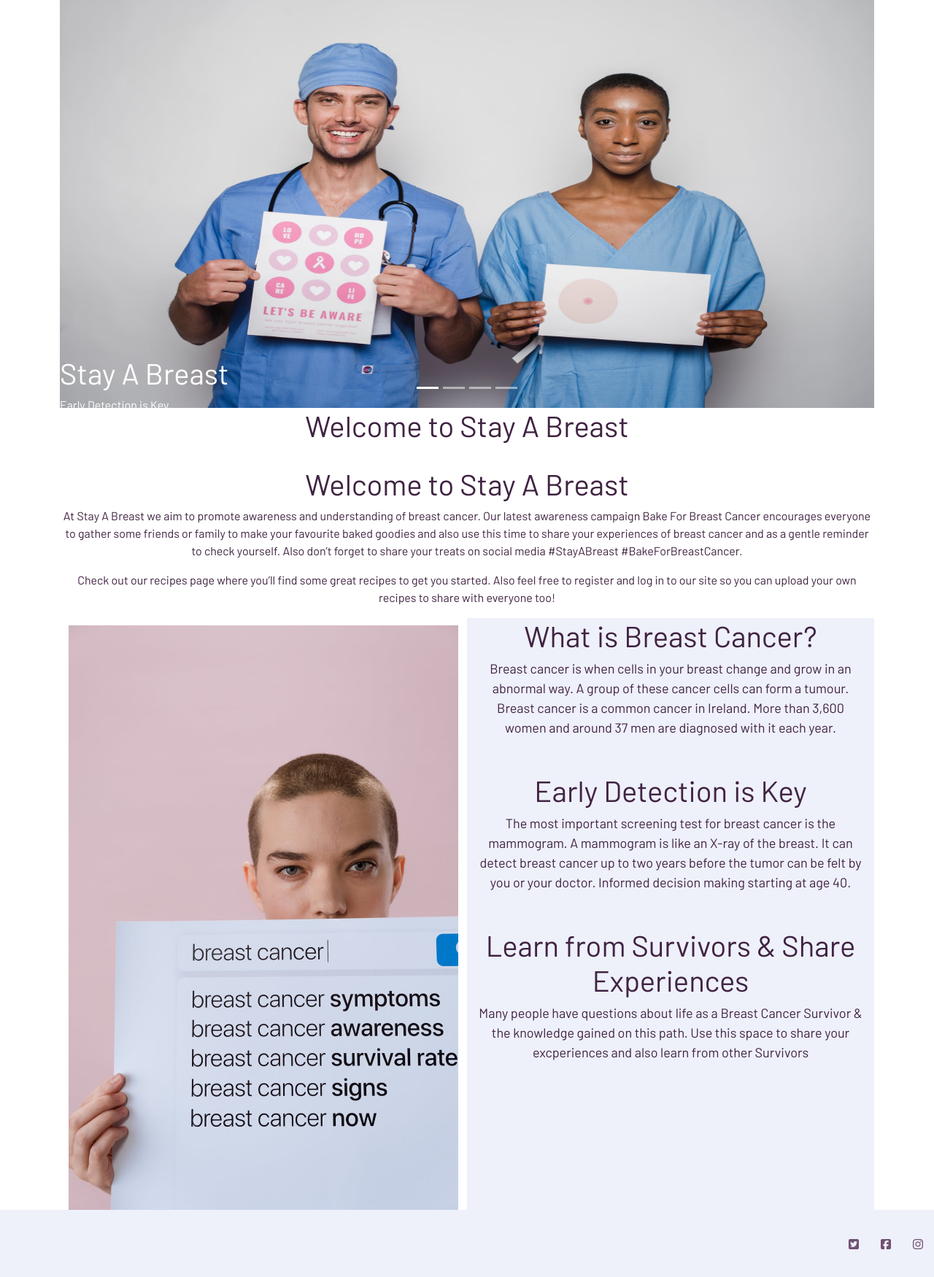
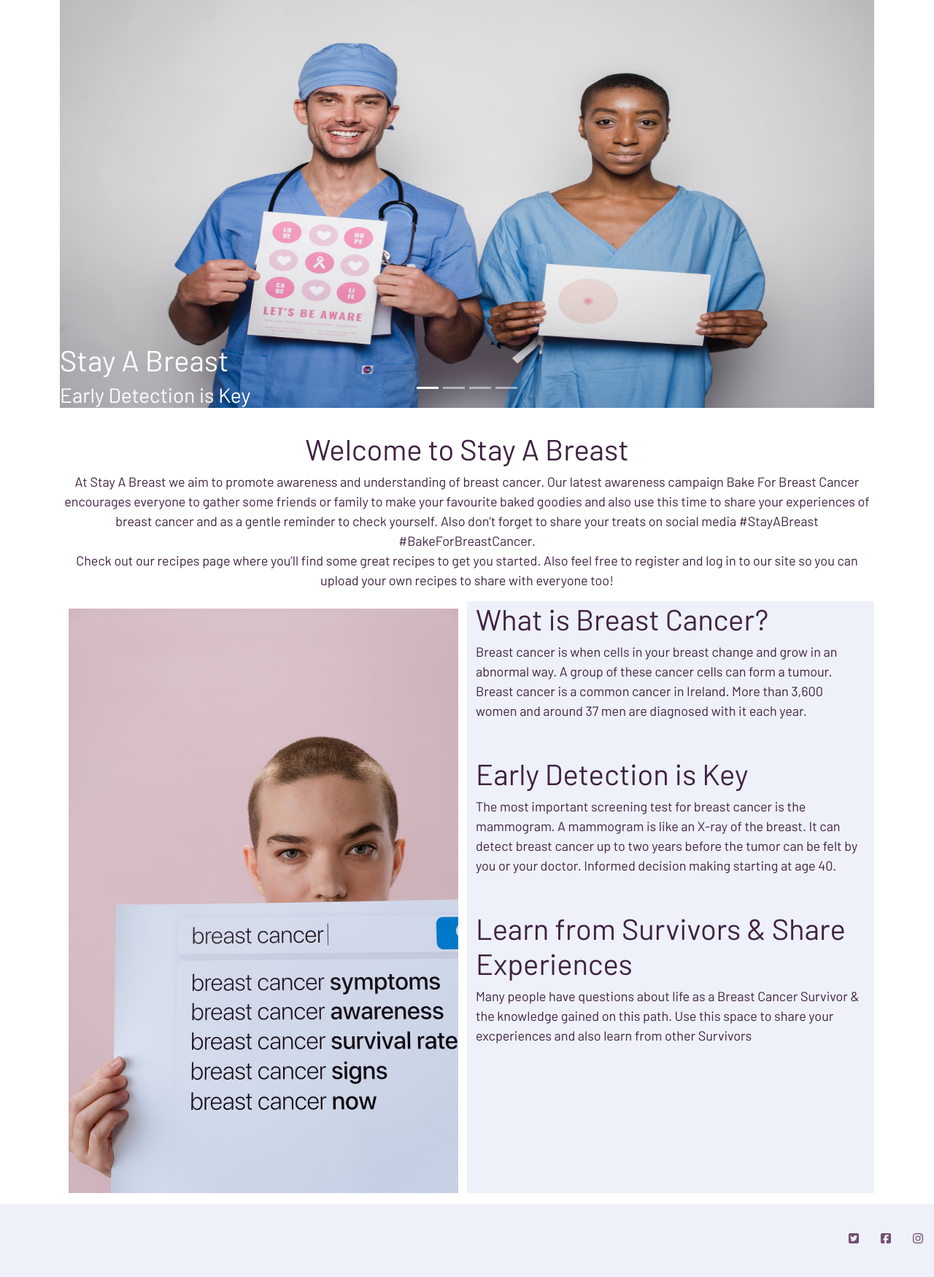
Before and after one commit to Sharon-B/BreastCancerAwarenessBakingApp, a Flask app: page / in a window 1280 px wide. Shown: the part 111-1861 px from the top of the page at 73% size. After the commit the page ends 1815 px from the top, so only its background shows below. Run offline with Flask 2, Linux system fonts and the light colour scheme; data that the repository does not hold is empty; some libraries are stand-ins or nearby versions.

Commit message:
Remove background color from the Intro paragraph by adding a new class

```diff
--- a/static/css/style.css
+++ b/static/css/style.css
@@ -116,14 +116,6 @@ footer {
     text-align: left!important;
 }
 
-#welcome {
-    display: flex;
-    flex-direction: column;
-    justify-content: center;
-    align-items: center;
-    width: 100%;
-    margin-top: 2rem;
-}
 /* Styling for desciptive image on home page */
 .aware-img1 {
     margin-top: 10px;
@@ -142,6 +134,8 @@ footer {
 }
 #welcome {
     display: flex;
+    font-size: xx-large!important;
+    text-align: center;
     flex-direction: column;
     justify-content: center;
     align-items: center;
@@ -152,6 +146,14 @@ footer {
 .p-index {
     margin: 0%;
     background-color: #eef0fa!important;
+    font-size: large!important;
+}
+.index-contain {
+    margin-top: 15px;
+    margin-bottom: 15px;
+}
+.p-index-1 {
+    margin: 0%;
     font-size: large!important;
 }
 
--- a/templates/index.html
+++ b/templates/index.html
@@ -24,7 +24,7 @@
       <img src="/static/images/2.jpeg" class="d-block w-100" alt="Dr & Cancer patient spreading awareness">
       <div class="carousel-caption d-none d-md-block">
         <h1>Stay A Breast</h1>
-        <h3></h3>Early Detection is Key</h3>
+        <h3>Early Detection is Key</h3>
       </div>
     </div>
     <div class="carousel-item">   <!--  Photo by Katerina Holmes from Pexels -->
@@ -50,17 +50,16 @@
     </div>
   </div>
 </div>
-<div class="intro"><h1>Welcome to Stay A Breast</h1>
-  <div id="welcome">
+  <div id="welcome" class="intro">
     <h1>Welcome to Stay A Breast</h1>
-      <p>
+      <p class="p-index-1">
         At Stay A Breast we aim to promote awareness and understanding of breast cancer. Our latest awareness campaign Bake For Breast Cancer encourages everyone to gather some friends or family to make your favourite baked goodies and also use this time to share your experiences of breast cancer and as a gentle reminder to check yourself. Also don’t forget to share your treats on social media #StayABreast #BakeForBreastCancer.
       </p>
-      <p>
+      <p class="p-index-1">
         Check out our recipes page where you’ll find some great recipes to get you started. Also feel free to register and log in to our site so you can upload your own recipes to share with everyone too!
       </p>
-</div>
-<div class="container">
+  </div>
+<div class="container index-contain">
   <div class="row">
     <div class="col-md-6 aware-img1-space">
       <img src="/static/images/1.jpeg" class="aware-img1" alt="Awareness image">
```
